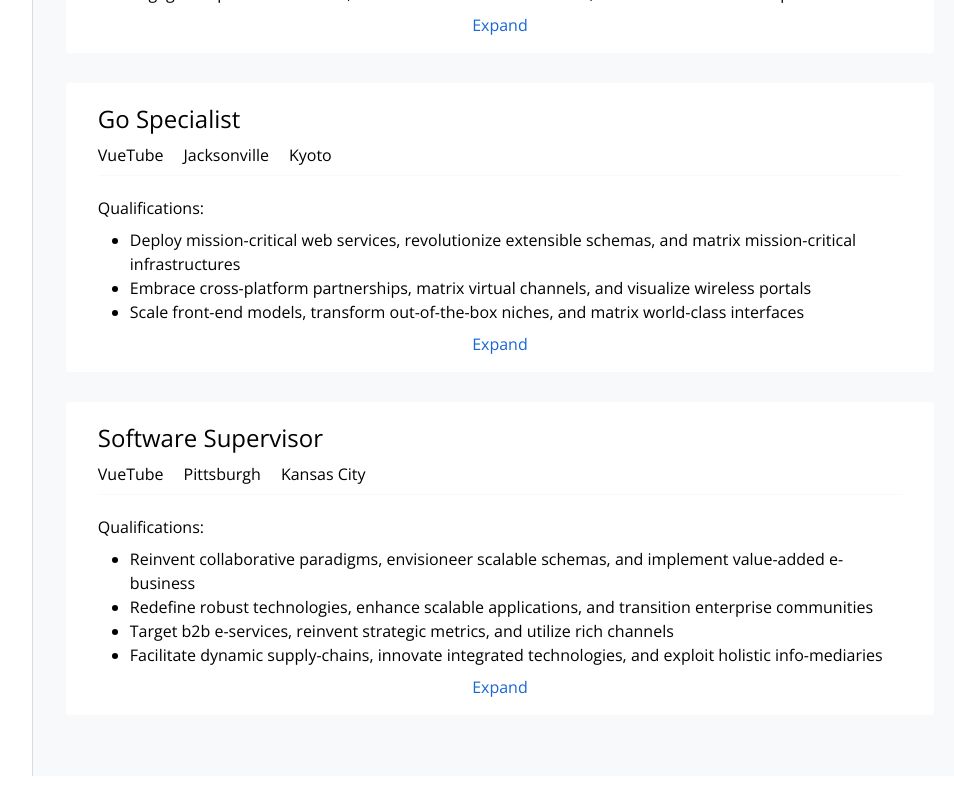
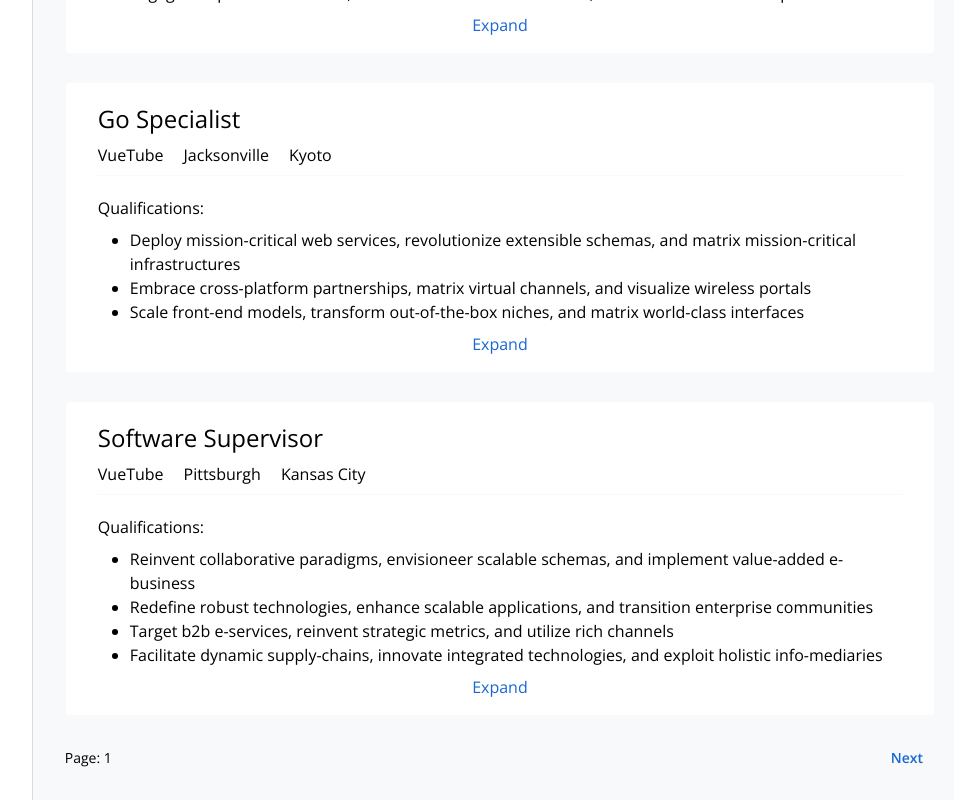
Before and after one commit to MS-D-rei/VueJobSearchApp, a Vue app: page /jobs/results in a window 1280 px wide. Shown: the part 2686-3486 px from the top of the page, without its empty margins (313-1267 px from the left). Before the commit the page ends 3462 px from the top, so only its background shows below. Built offline with nearby package versions, Linux system fonts and the light colour scheme; data requests are answered from the project's data file.

Commit message:
add tests for dynamic pagination for job cards

```diff
--- a/src/components/JobResults/JobListings.vue
+++ b/src/components/JobResults/JobListings.vue
@@ -8,6 +8,27 @@
         data-test="job-listing"
       />
     </ol>
+    <div class="mt-8 mx-auto">
+      <div class="flex flex-row flex-nowrap">
+        <p class="text-sm flex-grow">Page: {{ currentPageNumber }}</p>
+        <div class="flex items-center justify-center">
+          <router-link
+            v-if="previousPage"
+            :to="{ name: 'JobSearchResults', query: { page: previousPage } }"
+            class="mx-3 text-sm font-semibold text-brand-blue-1"
+            data-test="previous-page-link"
+            >Previous</router-link
+          >
+          <router-link
+            v-if="nextPage"
+            :to="{ name: 'JobSearchResults', query: { page: nextPage } }"
+            class="mx-3 text-sm font-semibold text-brand-blue-1"
+            data-test="next-page-link"
+            >Next</router-link
+          >
+        </div>
+      </div>
+    </div>
   </main>
 </template>
 
@@ -38,13 +59,29 @@
   }
 });
 
+const currentPageNumber = computed(() => {
+  const pageString = route.query.page || "1";
+  return Number.parseInt(pageString);
+});
+
 const displayedJobs = computed(() => {
-  const pageString = route.query.page || "1";
-  const pageNumber = Number.parseInt(pageString);
+  const pageNumber = currentPageNumber.value;
   const firstJobIndex = (pageNumber - 1) * 10; // page1 => (1 -1) * 10 == 0
   const lastJobIndex = pageNumber * 10; // page1 => 1 * 10 == 10
   return jobs.value.slice(firstJobIndex, lastJobIndex);
-})
+});
+
+const previousPage = computed(() => {
+  const previousPageNumber = currentPageNumber.value - 1;
+  const firstPageNumber = 1;
+  return previousPageNumber >= firstPageNumber ? previousPageNumber : undefined;
+});
+
+const nextPage = computed(() => {
+  const nextPageNumber = currentPageNumber.value + 1;
+  const maxPageNumber = Math.ceil(jobs.value.length / 10);
+  return nextPageNumber <= maxPageNumber ? nextPageNumber : undefined;
+});
 </script>
 
 <style scoped></style>
--- a/src/router/index.js
+++ b/src/router/index.js
@@ -25,6 +25,9 @@
 const router = createRouter({
   history: createWebHistory(),
   routes,
+  scrollBehavior() {
+    return { top: 0, left: 0 };
+  },
 });
 
 export default router;
```
Also changed, not shown: 1 other file (tests, documents, lock files or other folders).
